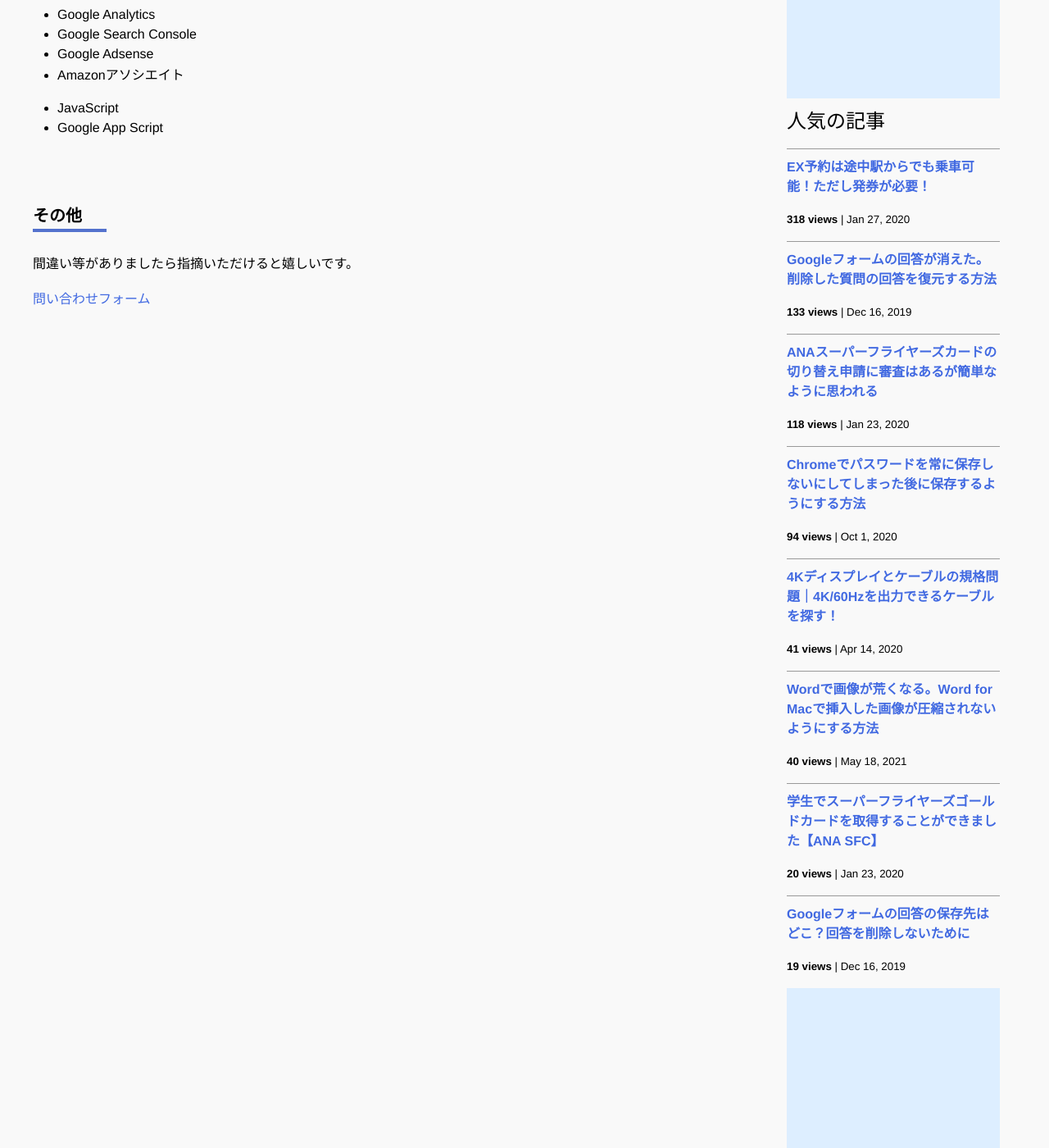
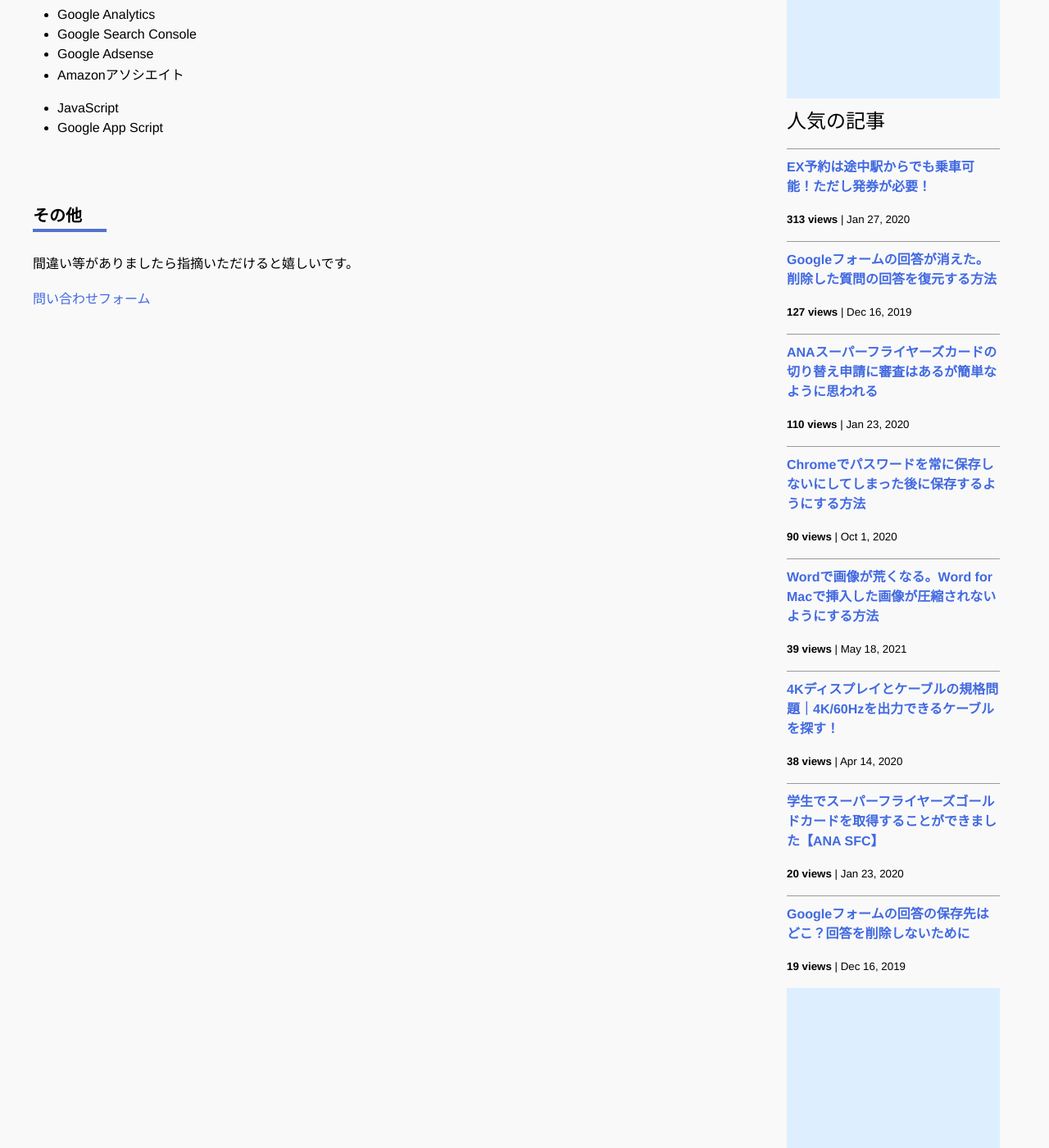
Before and after one commit to iwanaminami/shoyaiwaname, a Jekyll site: the page built from about.markdown, in a window 1280 px wide and 1400 px high, scrolled down 693 px. Shown: the whole window at 82% size. Built offline with Jekyll 4.4.1, drawn with Linux system fonts in a browser that asks for light colours; nearby versions of some CDN libraries; comment, search, counter and statistics services are not loaded.

Commit message:
chore(ga): update _data/popularposts.yml 20251006-0052

```diff
--- a/_data/popularposts.yml
+++ b/_data/popularposts.yml
@@ -1,16 +1,16 @@
 side:
-  - view: 318
+  - view: 313
     url: "/2020/01/27/ex-rideontheway.html"
-  - view: 133
+  - view: 127
     url: "/2019/12/16/restore-googleform.html"
-  - view: 118
+  - view: 110
     url: "/2020/01/23/sfc-judge.html"
-  - view: 94
+  - view: 90
     url: "/2020/10/01/googlepassword.html"
-  - view: 41
+  - view: 39
+    url: "/2021/05/18/image-compression-word.html"
+  - view: 38
     url: "/2020/04/14/4kcable.html"
-  - view: 40
-    url: "/2021/05/18/image-compression-word.html"
   - view: 20
     url: "/2020/01/23/sfcgold.html"
   - view: 19
```
